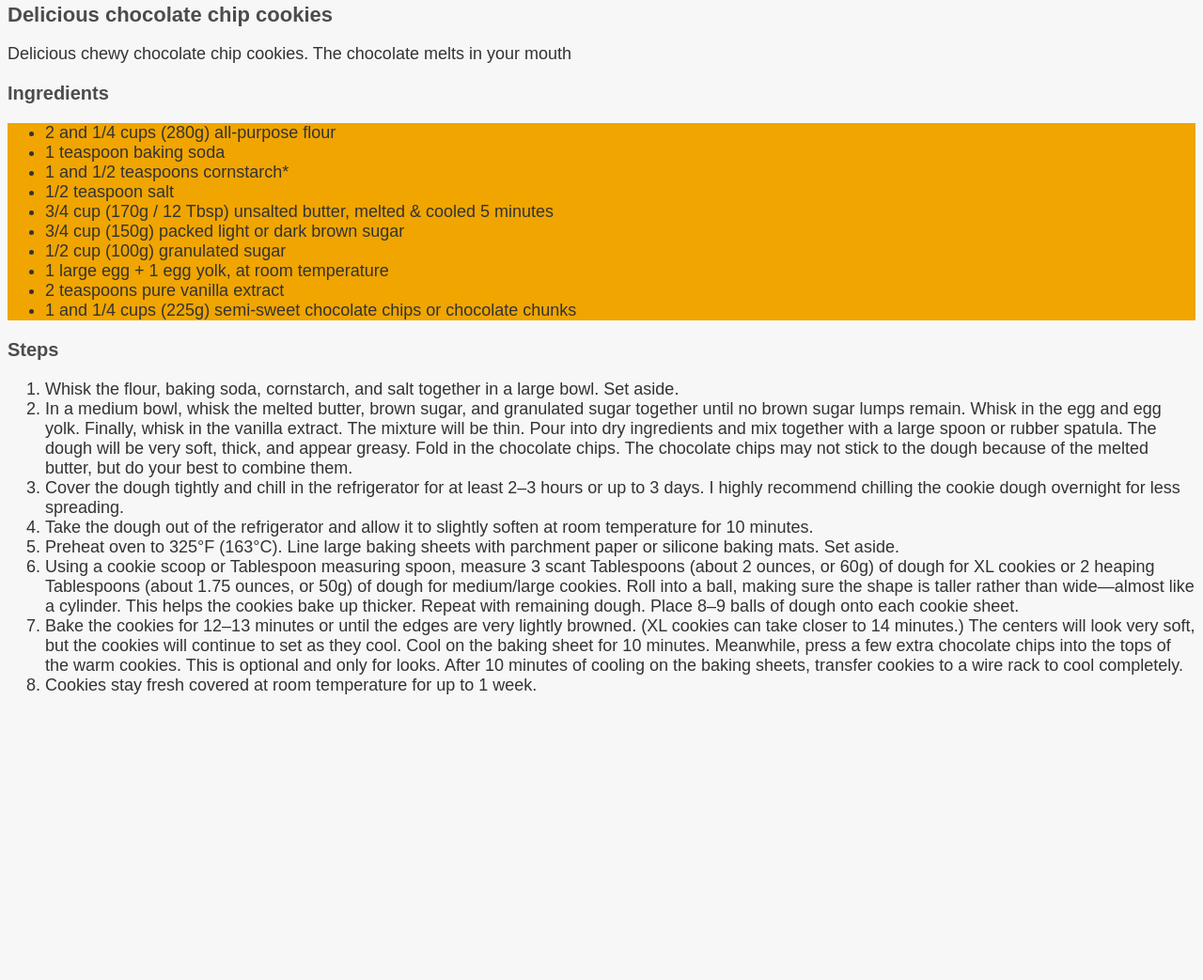
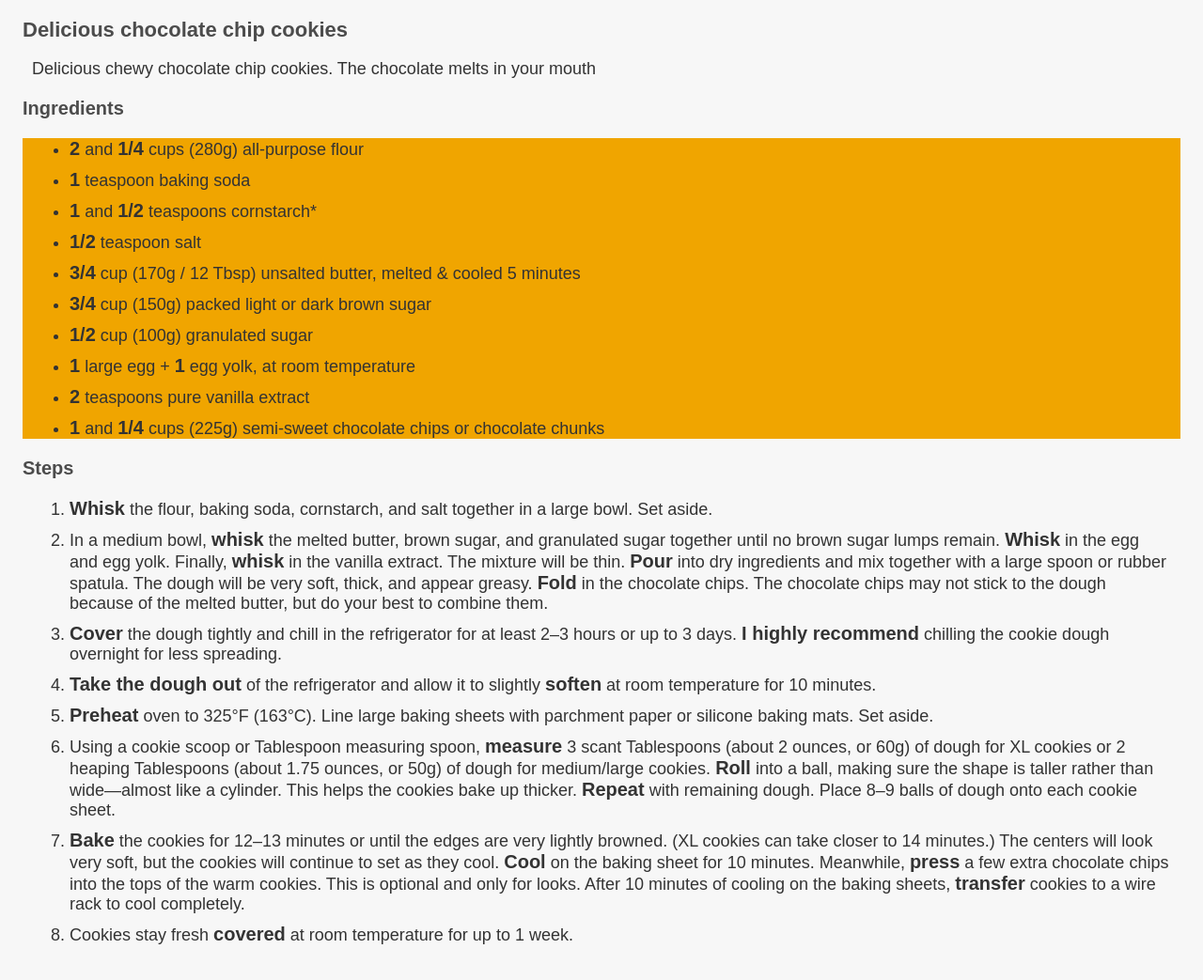
Before and after one commit to osivff/odin-recipes, a plain HTML site: page odin-recipes/chocolate-cookies.html in a window 1280 px wide. Shown: the part 411-1454 px from the top of the page at 94% size. Before the commit the page ends 1167 px from the top, so only its background shows below. Drawn offline with Linux system fonts and the light colour scheme.

Commit message:
Add span to important action verbs in recipes. Add margin, padding and span to styles.css

```diff
--- a/odin-recipes/chocolate-cookies.html
+++ b/odin-recipes/chocolate-cookies.html
@@ -15,66 +15,66 @@
         </p>
         <h3>Ingredients</h3>
         <ul class="ingredients">
-            <li>2 and 1/4 cups (280g) all-purpose flour</li>
-            <li>1 teaspoon baking soda</li>
-            <li>1 and 1/2 teaspoons cornstarch*</li>
-            <li>1/2 teaspoon salt</li>
-            <li>3/4 cup (170g / 12 Tbsp) unsalted butter, melted & cooled 5 minutes</li>
-            <li>3/4 cup (150g) packed light or dark brown sugar</li>
-            <li>1/2 cup (100g) granulated sugar</li>
-            <li>1 large egg + 1 egg yolk, at room temperature</li>
-            <li>2 teaspoons pure vanilla extract</li>
-            <li>1 and 1/4 cups (225g) semi-sweet chocolate chips or chocolate chunks</li>
+            <li><span>2</span> and <span>1/4</span> cups (280g) all-purpose flour</li>
+            <li><span>1</span> teaspoon baking soda</li>
+            <li><span>1</span> and <span>1/2</span> teaspoons cornstarch*</li>
+            <li><span>1/2</span> teaspoon salt</li>
+            <li><span>3/4</span> cup (170g / 12 Tbsp) unsalted butter, melted & cooled 5 minutes</li>
+            <li><span>3/4</span> cup (150g) packed light or dark brown sugar</li>
+            <li><span>1/2</span> cup (100g) granulated sugar</li>
+            <li><span>1</span> large egg + <span>1</span> egg yolk, at room temperature</li>
+            <li><span>2</span> teaspoons pure vanilla extract</li>
+            <li><span>1</span> and <span>1/4</span> cups (225g) semi-sweet chocolate chips or chocolate chunks</li>
         </ul>
         <h3>Steps</h3>
         <ol>
             <li>
-                Whisk the flour, baking soda, cornstarch, and salt together in a large bowl.
-                 Set aside.
+                <span>Whisk</span> the flour, baking soda, cornstarch, and salt together in a large bowl.
+                Set aside.
             </li>
             <li>
-                In a medium bowl, whisk the melted butter, brown sugar, and granulated
-                sugar together until no brown sugar lumps remain. Whisk in the egg and
-                egg yolk. Finally, whisk in the vanilla extract. The mixture will be
-                thin. Pour into dry ingredients and mix together with a large spoon
+                In a medium bowl, <span>whisk</span> the melted butter, brown sugar, and granulated
+                sugar together until no brown sugar lumps remain. <span>Whisk</span> in the egg and
+                egg yolk. Finally, <span>whisk</span> in the vanilla extract. The mixture will be
+                thin. <span>Pour</span> into dry ingredients and mix together with a large spoon
                 or rubber spatula. The dough will be very soft, thick, and appear
-                greasy. Fold in the chocolate chips. The chocolate chips may not
+                greasy. <span>Fold</span> in the chocolate chips. The chocolate chips may not
                 stick to the dough because of the melted butter, but do your best to combine
                 them.
             </li>
             <li>
-                Cover the dough tightly and chill in the refrigerator for at least
-                2–3 hours or up to 3 days. I highly recommend chilling the cookie
+                <span>Cover</span> the dough tightly and chill in the refrigerator for at least
+                2–3 hours or up to 3 days. <span>I highly recommend</span> chilling the cookie
                 dough overnight for less spreading.
             </li>
             <li>
-                Take the dough out of the refrigerator and allow it to slightly
-                soften at room temperature for 10 minutes.
+                <span>Take the dough out</span> of the refrigerator and allow it to slightly
+                <span>soften</span> at room temperature for 10 minutes.
             </li>
             <li>
-                Preheat oven to 325°F (163°C). Line large baking sheets with parchment
+                <span>Preheat</span> oven to 325°F (163°C). Line large baking sheets with parchment
                  paper or silicone baking mats. Set aside.
             </li>
             <li>
-                Using a cookie scoop or Tablespoon measuring spoon, measure 3 scant
+                Using a cookie scoop or Tablespoon measuring spoon, <span>measure</span> 3 scant
                 Tablespoons (about 2 ounces, or 60g) of dough for XL cookies or 2
                 heaping Tablespoons (about 1.75 ounces, or 50g) of dough for
-                medium/large cookies. Roll into a ball, making sure the shape is
+                medium/large cookies. <span>Roll</span> into a ball, making sure the shape is
                 taller rather than wide—almost like a cylinder. This helps the cookies
-                bake up thicker. Repeat with remaining dough. Place 8–9 balls of dough
+                bake up thicker. <span>Repeat</span> with remaining dough. Place 8–9 balls of dough
                 onto each cookie sheet.
             </li>
             <li>
-                Bake the cookies for 12–13 minutes or until the edges are very lightly
+                <span>Bake</span> the cookies for 12–13 minutes or until the edges are very lightly
                 browned. (XL cookies can take closer to 14 minutes.) The centers will
-                look very soft, but the cookies will continue to set as they cool. Cool
-                on the baking sheet for 10 minutes. Meanwhile, press a few extra
+                look very soft, but the cookies will continue to set as they cool. <span>Cool</span>
+                on the baking sheet for 10 minutes. Meanwhile, <span>press</span> a few extra
                 chocolate chips into the tops of the warm cookies. This is optional and
                 only for looks. After 10 minutes of cooling on the baking sheets,
-                transfer cookies to a wire rack to cool completely.
+                <span>transfer</span> cookies to a wire rack to cool completely.
             </li>
             <li>
-                Cookies stay fresh covered at room temperature for up to 1 week.
+                Cookies stay fresh <span>covered</span> at room temperature for up to 1 week.
             </li>
         </ol>
     </body>
--- a/style.css
+++ b/style.css
@@ -1,8 +1,12 @@
+* {
+    box-sizing: border-box;
+}
+
 body {
     background-color: #F7F7F7;
     color: #333333;
-    ;
     font-family: Arial, Helvetica, sans-serif;
+    padding: 16px;
 }
 
 h1 {
@@ -23,8 +27,14 @@ h1, h2, h3 {
 
 p, li {
     font-size: 18px;
+    margin: 10px;
 }
 
 .ingredients {
     background-color: #F0A500;
 }
+
+span {
+    font-weight: bold;
+    font-size: 20px;
+}
```
Also changed, not shown: odin-recipes/artisan-bread.html (+11 -17 lines), odin-recipes/pancakes.html (+20 -20 lines).
